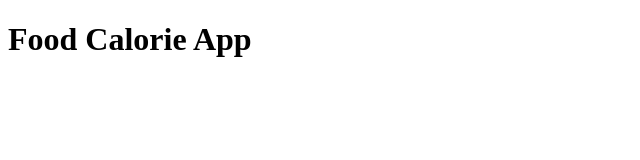
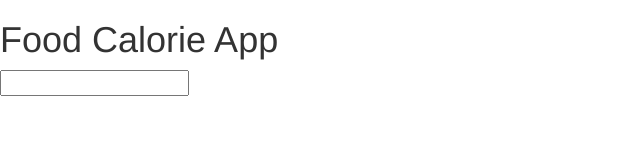
Before and after one commit to JeffreyIam/solo, a website: page Client/index.html in a window 1280 px wide. Shown: the whole page, without its empty margins (0-640 px from the left). Drawn offline with nearby package versions, Linux system fonts and the light colour scheme.

Commit message:
Added bootstrap and angular to html

```diff
--- a/Client/index.html
+++ b/Client/index.html
@@ -1,10 +1,20 @@
 <!DOCTYPE html>
-<html>
+<html ng-app>
 <head>
+<link rel="stylesheet" href="https://maxcdn.bootstrapcdn.com/bootstrap/3.3.6/css/bootstrap.min.css" integrity="sha384-1q8mTJOASx8j1Au+a5WDVnPi2lkFfwwEAa8hDDdjZlpLegxhjVME1fgjWPGmkzs7" crossorigin="anonymous">
+
+<link rel="stylesheet" href="https://maxcdn.bootstrapcdn.com/bootstrap/3.3.6/css/bootstrap-theme.min.css" integrity="sha384-fLW2N01lMqjakBkx3l/M9EahuwpSfeNvV63J5ezn3uZzapT0u7EYsXMjQV+0En5r" crossorigin="anonymous">
+
   <title>Food Calorie App</title>
 </head>
 
 <body>
 <h1> Food Calorie App </h1>
+<input ng-model="food">
+{{food}}
+
+<script src="https://ajax.googleapis.com/ajax/libs/angularjs/1.5.7/angular.min.js"></script>
+
+
 </body>
 </html>
--- a/server.js
+++ b/server.js
@@ -10,9 +10,5 @@ port = process.env.PORT || 1337;
 app.use(express.static(__dirname + "/Client"));
 
 
-// app.get('/', function(req, res) {
-//   res.send("hello world from server.js")
-// });
-
 app.listen(port);
 console.log("server running on ", port )
```
